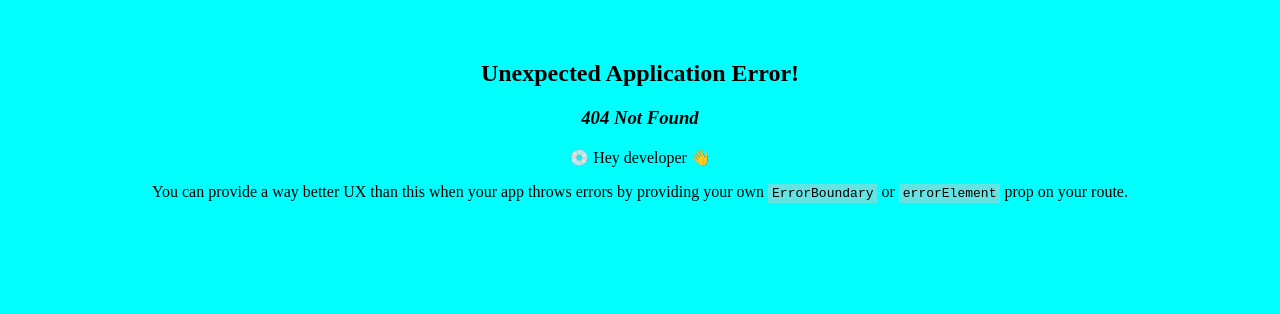
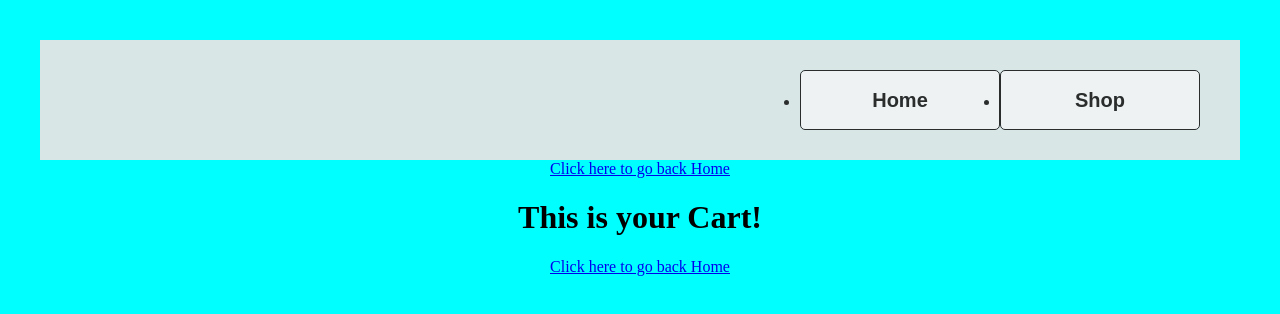
Before and after one commit to khalyruot/odin-shopping-cart, a React (Vite) app: page /home/cart in a window 1280 px wide. Before the commit this address had no page. Shown: the top 314 px of the page. Built offline with nearby package versions, Linux system fonts and the light colour scheme.

Commit message:
add cart button

```diff
--- a/src/App.jsx
+++ b/src/App.jsx
@@ -17,6 +17,7 @@ const App = () => {
                 <ul class="nav navbar-nav" id="button_nav">
                   <button id="homeTab"><Link to="home">Home</Link></button>
                   <button id="menuTab"><Link to="home/shoppingcart">Shope</Link></button>
+                  <button id="menuTab"><Link to="home/cart">Cart</Link></button>
                 </ul>
               </div>
             </div>
--- /dev/null
+++ b/src/Cart.jsx
@@ -0,0 +1,14 @@
+import { Link } from "react-router-dom";
+
+const Cart = () => {
+    return(
+        <div>
+            <h1>
+                This is your Cart!
+            </h1>
+            <Link to="/">Click here to go back Home</Link>
+        </div>
+    )
+}
+
+export default Cart;
--- a/src/main.jsx
+++ b/src/main.jsx
@@ -6,6 +6,7 @@ import Home from "./Home";
 import ShoppingCart from "./ShoppingCart";
 import Aboutpage from "./Aboutpage";
 import Image from "./Image";
+import Cart from "./Cart";
 
 const router = createBrowserRouter([
   {
@@ -19,6 +20,7 @@ const router = createBrowserRouter([
       {path: "shoppingcart", element:<ShoppingCart />},
       {path: "aboutpage", element:<Aboutpage />},
       {path: "image", element:<Image />},
+      {path: "cart", element:<Cart />},
     ],
   },
 ]);
```
